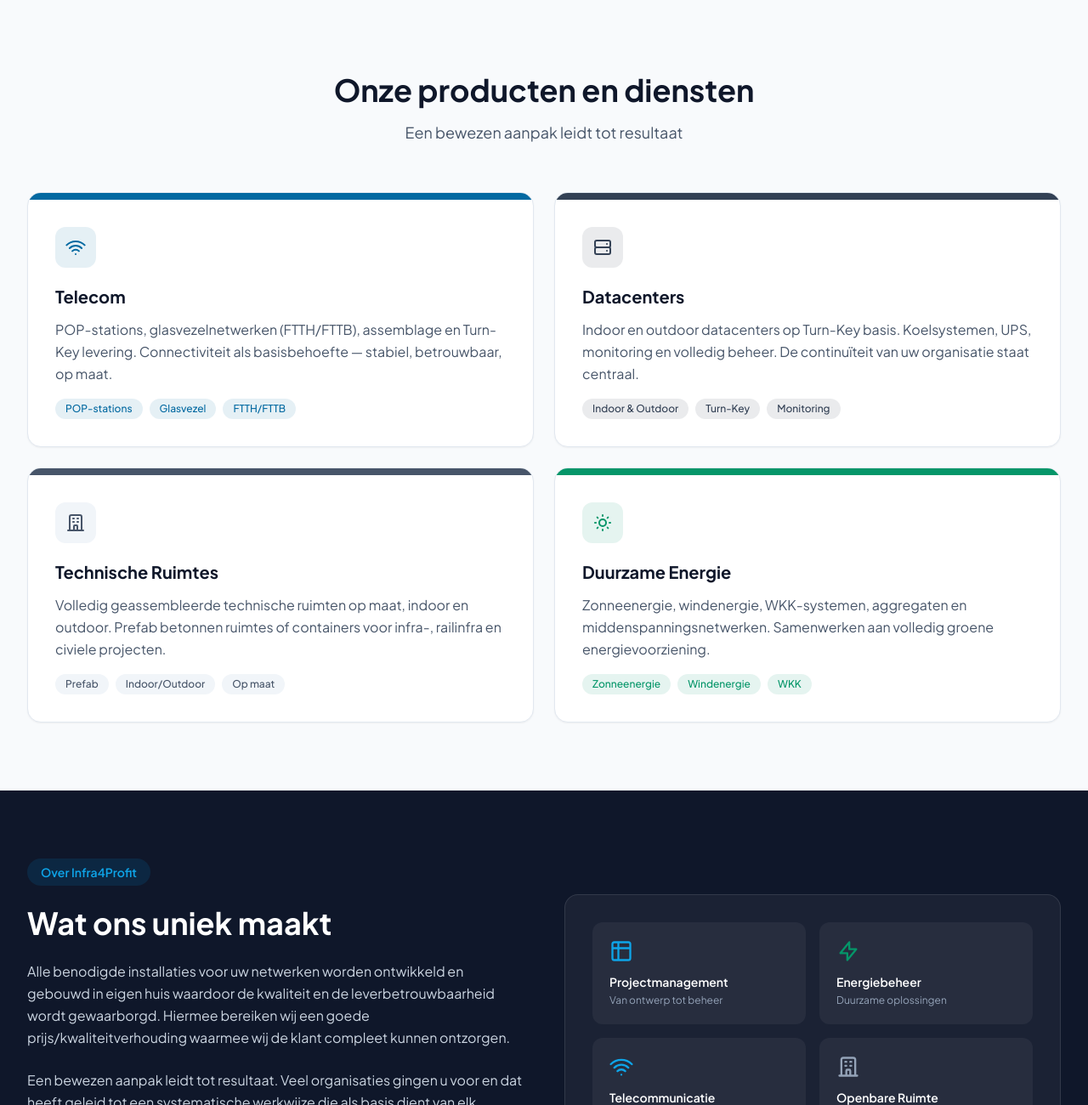
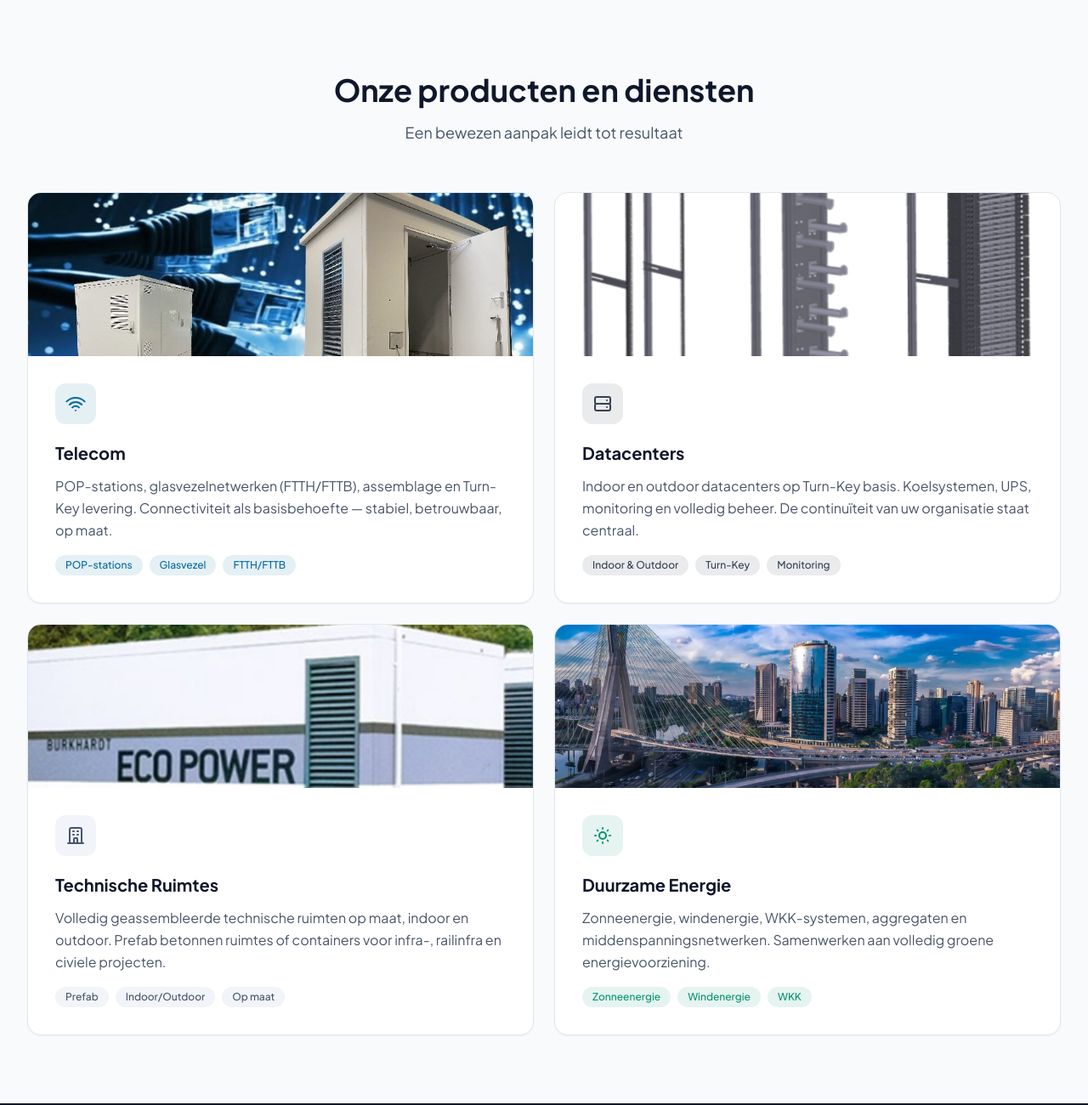
Before and after one commit to sirprikkel/infra4profit-website, a plain HTML site: page index.html in a window 1280 px wide. Shown: the part 1500-2800 px from the top of the page at 85% size. Drawn offline with nearby package versions, Linux system fonts and the light colour scheme.

Commit message:
Add real images: hero, diensten cards, over ons, galerijen

```diff
--- a/index.html
+++ b/index.html
@@ -56,10 +56,7 @@
   <div class="max-w-7xl mx-auto px-4 sm:px-6 lg:px-8">
     <div class="flex items-center justify-between h-16">
       <a href="index.html" class="flex items-center gap-2 cursor-pointer">
-        <div class="w-8 h-8 bg-accent rounded-md flex items-center justify-center">
-          <svg class="w-5 h-5 text-white" fill="none" stroke="currentColor" viewBox="0 0 24 24"><path stroke-linecap="round" stroke-linejoin="round" stroke-width="2" d="M13 10V3L4 14h7v7l9-11h-7z"/></svg>
-        </div>
-        <span class="text-white font-bold text-lg tracking-tight">Infra4Profit</span>
+        <img src="images/logo.png" alt="Infra4Profit logo" class="h-8 w-auto brightness-0 invert">
       </a>
       <!-- Desktop nav -->
       <div class="hidden md:flex items-center gap-6">
@@ -88,8 +85,12 @@
 </nav>
 
 <!-- HERO -->
-<section class="hero-gradient min-h-screen flex items-center pt-16">
-  <div class="max-w-7xl mx-auto px-4 sm:px-6 lg:px-8 py-24">
+<section class="relative min-h-screen flex items-center pt-16 overflow-hidden">
+  <div class="absolute inset-0 z-0">
+    <img src="images/hero-industry.jpg" alt="Infra4Profit infrastructuur" class="w-full h-full object-cover object-center">
+    <div class="absolute inset-0 bg-gradient-to-r from-primary/92 via-primary/75 to-primary/40"></div>
+  </div>
+  <div class="relative z-10 max-w-7xl mx-auto px-4 sm:px-6 lg:px-8 py-24">
     <div class="max-w-3xl">
       <div class="inline-flex items-center gap-2 bg-accent/20 border border-accent/30 rounded-full px-4 py-1.5 mb-6">
         <div class="w-2 h-2 bg-accent-green rounded-full animate-pulse"></div>
@@ -177,7 +178,9 @@
 
       <!-- Telecom -->
       <a href="telecom.html" class="card-hover bg-white rounded-2xl overflow-hidden border border-slate-200 shadow-sm block cursor-pointer">
-        <div class="h-2 bg-accent"></div>
+        <div class="h-48 overflow-hidden">
+          <img src="images/pop-ruimtes.jpg" alt="Telecom POP-station" class="w-full h-full object-cover hover:scale-105 transition-transform duration-300">
+        </div>
         <div class="p-8">
           <div class="w-12 h-12 bg-accent/10 rounded-xl flex items-center justify-center mb-5">
             <svg class="w-6 h-6 text-accent" fill="none" stroke="currentColor" viewBox="0 0 24 24"><path stroke-linecap="round" stroke-linejoin="round" stroke-width="2" d="M8.111 16.404a5.5 5.5 0 017.778 0M12 20h.01m-7.08-7.071c3.904-3.905 10.236-3.905 14.141 0M1.394 9.393c5.857-5.857 15.355-5.857 21.213 0"/></svg>
@@ -194,7 +197,9 @@
 
       <!-- Datacenters -->
       <a href="datacenters.html" class="card-hover bg-white rounded-2xl overflow-hidden border border-slate-200 shadow-sm block cursor-pointer">
-        <div class="h-2 bg-secondary"></div>
+        <div class="h-48 overflow-hidden">
+          <img src="images/datakasten.png" alt="Datacenters" class="w-full h-full object-cover hover:scale-105 transition-transform duration-300">
+        </div>
         <div class="p-8">
           <div class="w-12 h-12 bg-secondary/10 rounded-xl flex items-center justify-center mb-5">
             <svg class="w-6 h-6 text-secondary" fill="none" stroke="currentColor" viewBox="0 0 24 24"><path stroke-linecap="round" stroke-linejoin="round" stroke-width="2" d="M5 12h14M5 12a2 2 0 01-2-2V6a2 2 0 012-2h14a2 2 0 012 2v4a2 2 0 01-2 2M5 12a2 2 0 00-2 2v4a2 2 0 002 2h14a2 2 0 002-2v-4a2 2 0 00-2-2m-2-4h.01M17 16h.01"/></svg>
@@ -211,7 +216,9 @@
 
       <!-- Technische ruimtes -->
       <a href="technische-ruimtes.html" class="card-hover bg-white rounded-2xl overflow-hidden border border-slate-200 shadow-sm block cursor-pointer">
-        <div class="h-2 bg-slate-600"></div>
+        <div class="h-48 overflow-hidden">
+          <img src="images/tech-ruimte1.png" alt="Technische ruimtes" class="w-full h-full object-cover hover:scale-105 transition-transform duration-300">
+        </div>
         <div class="p-8">
           <div class="w-12 h-12 bg-slate-100 rounded-xl flex items-center justify-center mb-5">
             <svg class="w-6 h-6 text-slate-600" fill="none" stroke="currentColor" viewBox="0 0 24 24"><path stroke-linecap="round" stroke-linejoin="round" stroke-width="2" d="M19 21V5a2 2 0 00-2-2H7a2 2 0 00-2 2v16m14 0h2m-2 0h-5m-9 0H3m2 0h5M9 7h1m-1 4h1m4-4h1m-1 4h1m-5 10v-5a1 1 0 011-1h2a1 1 0 011 1v5m-4 0h4"/></svg>
@@ -228,7 +235,9 @@
 
       <!-- Duurzame energie -->
       <a href="duurzame-energie.html" class="card-hover bg-white rounded-2xl overflow-hidden border border-slate-200 shadow-sm block cursor-pointer">
-        <div class="h-2 bg-accent-green"></div>
+        <div class="h-48 overflow-hidden">
+          <img src="images/city.jpg" alt="Duurzame energie stadsgrid" class="w-full h-full object-cover hover:scale-105 transition-transform duration-300">
+        </div>
         <div class="p-8">
           <div class="w-12 h-12 bg-accent-green/10 rounded-xl flex items-center justify-center mb-5">
             <svg class="w-6 h-6 text-accent-green" fill="none" stroke="currentColor" viewBox="0 0 24 24"><path stroke-linecap="round" stroke-linejoin="round" stroke-width="2" d="M12 3v1m0 16v1m9-9h-1M4 12H3m15.364 6.364l-.707-.707M6.343 6.343l-.707-.707m12.728 0l-.707.707M6.343 17.657l-.707.707M16 12a4 4 0 11-8 0 4 4 0 018 0z"/></svg>
@@ -258,27 +267,24 @@
         <p class="text-slate-300 leading-relaxed mb-8">Een bewezen aanpak leidt tot resultaat. Veel organisaties gingen u voor en dat heeft geleid tot een systematische werkwijze die als basis dient van elk project wat wij samen met de klant ontwikkelen en uitvoeren.</p>
         <a href="contact.html" class="bg-accent hover:bg-accent-light text-white px-8 py-3 rounded-lg font-semibold transition-colors duration-200 inline-block cursor-pointer">Plan een eerste gesprek</a>
       </div>
-      <div class="bg-white/5 border border-white/10 rounded-2xl p-8">
-        <div class="grid grid-cols-2 gap-4">
-          <div class="bg-white/5 rounded-xl p-5">
-            <svg class="w-7 h-7 text-accent-light mb-3" fill="none" stroke="currentColor" viewBox="0 0 24 24"><path stroke-linecap="round" stroke-linejoin="round" stroke-width="2" d="M9 3H5a2 2 0 00-2 2v4m6-6h10a2 2 0 012 2v4M9 3v18m0 0h10a2 2 0 002-2V9M9 21H5a2 2 0 01-2-2V9m0 0h18"/></svg>
-            <div class="text-white font-semibold text-sm">Projectmanagement</div>
-            <div class="text-slate-400 text-xs mt-1">Van ontwerp tot beheer</div>
+      <div class="rounded-2xl overflow-hidden shadow-2xl">
+        <img src="images/team.jpg" alt="Infra4Profit team aan het werk" class="w-full h-80 object-cover object-center">
+        <div class="bg-white/5 border border-white/10 p-6 grid grid-cols-2 gap-3">
+          <div class="flex items-center gap-2">
+            <div class="w-2 h-2 bg-accent-light rounded-full"></div>
+            <span class="text-white text-sm">Projectmanagement</span>
           </div>
-          <div class="bg-white/5 rounded-xl p-5">
-            <svg class="w-7 h-7 text-accent-green mb-3" fill="none" stroke="currentColor" viewBox="0 0 24 24"><path stroke-linecap="round" stroke-linejoin="round" stroke-width="2" d="M13 10V3L4 14h7v7l9-11h-7z"/></svg>
-            <div class="text-white font-semibold text-sm">Energiebeheer</div>
-            <div class="text-slate-400 text-xs mt-1">Duurzame oplossingen</div>
+          <div class="flex items-center gap-2">
+            <div class="w-2 h-2 bg-accent-green rounded-full"></div>
+            <span class="text-white text-sm">Energiebeheer</span>
           </div>
-          <div class="bg-white/5 rounded-xl p-5">
-            <svg class="w-7 h-7 text-accent-light mb-3" fill="none" stroke="currentColor" viewBox="0 0 24 24"><path stroke-linecap="round" stroke-linejoin="round" stroke-width="2" d="M8.111 16.404a5.5 5.5 0 017.778 0M12 20h.01m-7.08-7.071c3.904-3.905 10.236-3.905 14.141 0M1.394 9.393c5.857-5.857 15.355-5.857 21.213 0"/></svg>
-            <div class="text-white font-semibold text-sm">Telecommunicatie</div>
-            <div class="text-slate-400 text-xs mt-1">Glasvezel & netwerken</div>
+          <div class="flex items-center gap-2">
+            <div class="w-2 h-2 bg-accent-light rounded-full"></div>
+            <span class="text-white text-sm">Telecommunicatie</span>
           </div>
-          <div class="bg-white/5 rounded-xl p-5">
-            <svg class="w-7 h-7 text-slate-400 mb-3" fill="none" stroke="currentColor" viewBox="0 0 24 24"><path stroke-linecap="round" stroke-linejoin="round" stroke-width="2" d="M19 21V5a2 2 0 00-2-2H7a2 2 0 00-2 2v16m14 0h2m-2 0h-5m-9 0H3m2 0h5M9 7h1m-1 4h1m4-4h1m-1 4h1m-5 10v-5a1 1 0 011-1h2a1 1 0 011 1v5m-4 0h4"/></svg>
-            <div class="text-white font-semibold text-sm">Openbare Ruimte</div>
-            <div class="text-slate-400 text-xs mt-1">Civiele infra</div>
+          <div class="flex items-center gap-2">
+            <div class="w-2 h-2 bg-slate-400 rounded-full"></div>
+            <span class="text-white text-sm">Openbare ruimte</span>
           </div>
         </div>
       </div>
@@ -339,11 +345,8 @@
   <div class="max-w-7xl mx-auto px-4 sm:px-6 lg:px-8">
     <div class="grid md:grid-cols-4 gap-8 mb-10">
       <div class="md:col-span-2">
-        <div class="flex items-center gap-2 mb-4">
-          <div class="w-8 h-8 bg-accent rounded-md flex items-center justify-center">
-            <svg class="w-5 h-5 text-white" fill="none" stroke="currentColor" viewBox="0 0 24 24"><path stroke-linecap="round" stroke-linejoin="round" stroke-width="2" d="M13 10V3L4 14h7v7l9-11h-7z"/></svg>
-          </div>
-          <span class="text-white font-bold text-lg">Infra4Profit</span>
+        <div class="mb-4">
+          <img src="images/logo.png" alt="Infra4Profit" class="h-8 w-auto brightness-0 invert">
         </div>
         <p class="text-slate-400 text-sm leading-relaxed mb-4">Gespecialiseerd in duurzame infra- en energievraagstukken. Industrieterrein de Bulk, De Heinen 8, 5371 MJ Ravenstein.</p>
         <div class="flex gap-3">
```
Also changed, not shown: images/city.jpg (added), images/datacenter.png (added), images/datakasten.png (added), images/eigenaar.jpg (added), images/fuchs.jpg (added), images/hero-industry.jpg (added), images/inrow-cooling.png (added), images/logo.png (added), images/network.jpg (added), images/plaatsen.jpg (added), images/pop-ruimtes.jpg (added), images/prefab-glasvezel.png (added), images/straatkast.jpg (added), images/team.jpg (added), 2 more files.
